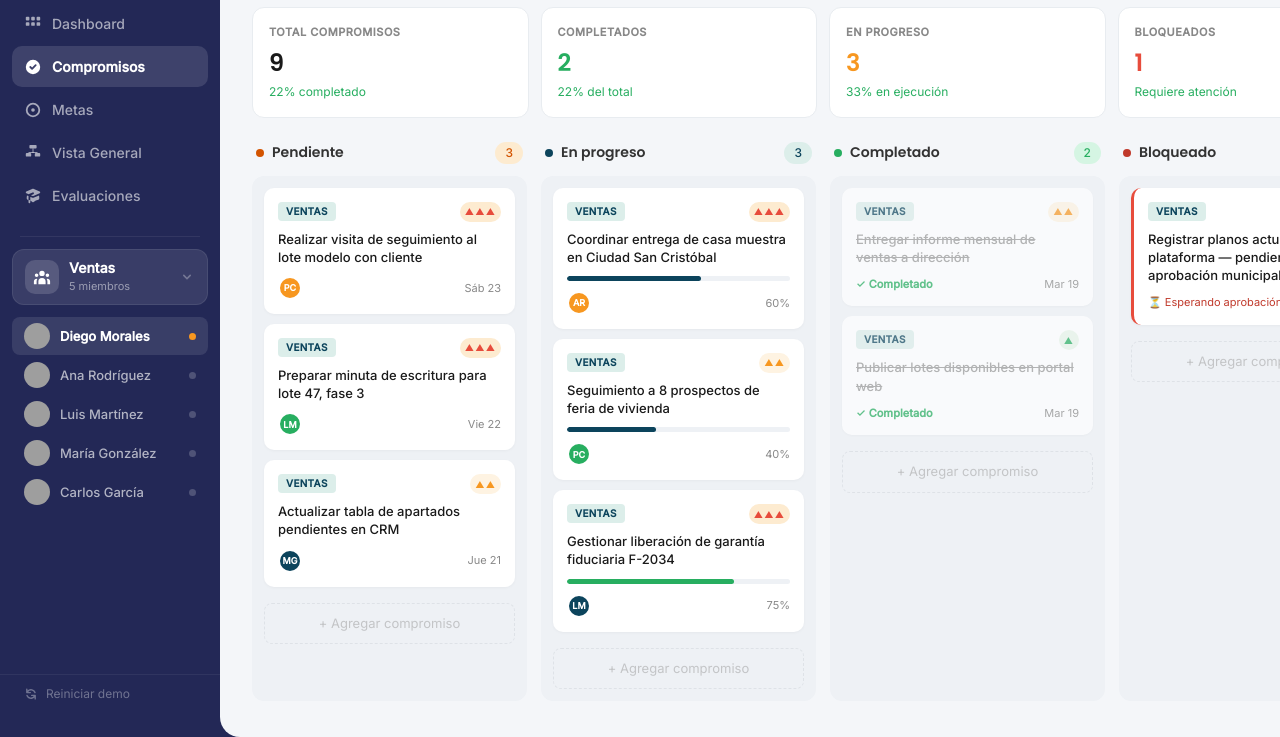
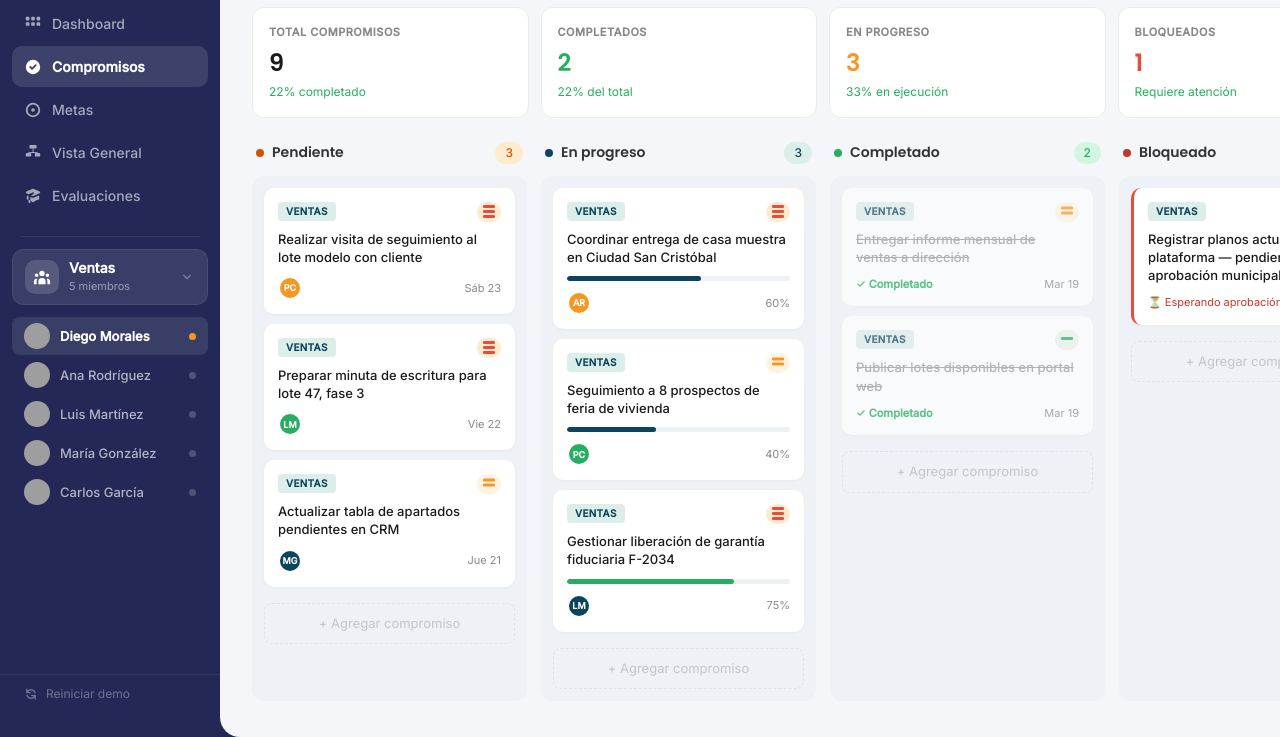
Before and after one commit to LOMAX-Technologies-S-A/demo, a plain HTML site: page urbaterra/compromisos/index.html in a window 1280 px wide. Shown: the part 98-835 px from the top of the page. Drawn offline with nearby package versions, Linux system fonts and the light colour scheme; grey boxes are pictures that could not be loaded.

Commit message:
priority bars SVG (linear style)

```diff
--- a/urbaterra/compromisos/index.html
+++ b/urbaterra/compromisos/index.html
@@ -356,17 +356,13 @@
   .card-category.cat-construccion { background: #ebf5fb; color: #2980b9; }
   .card-category.cat-servicio { background: #e8f8f5; color: #1abc9c; }
   .card-priority {
-    min-width: 20px;
+    min-width: 22px;
     height: 20px;
     border-radius: 10px;
-    padding: 0 5px;
+    padding: 0 4px;
     display: flex;
     align-items: center;
     justify-content: center;
-    font-size: 9px;
-    font-weight: 600;
-    letter-spacing: 1px;
-    line-height: 1;
     flex-shrink: 0;
   }
   .card-priority.high { background: #fdebd0; color: #e74c3c; }
@@ -799,7 +795,11 @@ function createCardElement(card, colKey) {
   if (colKey === 'bloqueado') div.classList.add('blocked');
 
   const catLabels = { ventas: 'Ventas', legal: 'Legal', proyectos: 'Proyectos', admin: 'Admin', marketing: 'Marketing', construccion: 'Construcción', servicio: 'Servicio al Cliente' };
-  const prioLabels = { high: '▲▲▲', medium: '▲▲', low: '▲' };
+  const prioIcons = {
+    high: '<svg width="16" height="14" viewBox="0 0 16 14"><rect x="2" y="0" width="12" height="3" rx="1.2" fill="currentColor"/><rect x="2" y="5" width="12" height="3" rx="1.2" fill="currentColor"/><rect x="2" y="10" width="12" height="3" rx="1.2" fill="currentColor"/></svg>',
+    medium: '<svg width="16" height="14" viewBox="0 0 16 14"><rect x="2" y="1.5" width="12" height="3" rx="1.2" fill="currentColor"/><rect x="2" y="6.5" width="12" height="3" rx="1.2" fill="currentColor"/></svg>',
+    low: '<svg width="16" height="14" viewBox="0 0 16 14"><rect x="2" y="4" width="12" height="3" rx="1.2" fill="currentColor"/></svg>'
+  };
   const prioClass = { high: 'high', medium: 'medium', low: 'low' };
   const initials = card.assignee ? card.assignee.split(' ').map(w=>w[0]).join('').slice(0,2).toUpperCase() : '??';
   const avatarNum = ['p1','p2','p3'][Math.abs(hashCode(card.id||'x'))%3];
@@ -832,7 +832,7 @@ function createCardElement(card, colKey) {
   div.innerHTML = `
     <div class="card-top">
       <span class="card-category cat-${card.category}">${catLabels[card.category]||card.category}</span>
-      <span class="card-priority ${prioClass[card.priority]}">${prioLabels[card.priority]}</span>
+      <span class="card-priority ${prioClass[card.priority]}">${prioIcons[card.priority]}</span>
     </div>
     <div class="card-title" contenteditable="true" spellcheck="false">${escapeHtml(card.title)}</div>
     ${barHtml}
```
